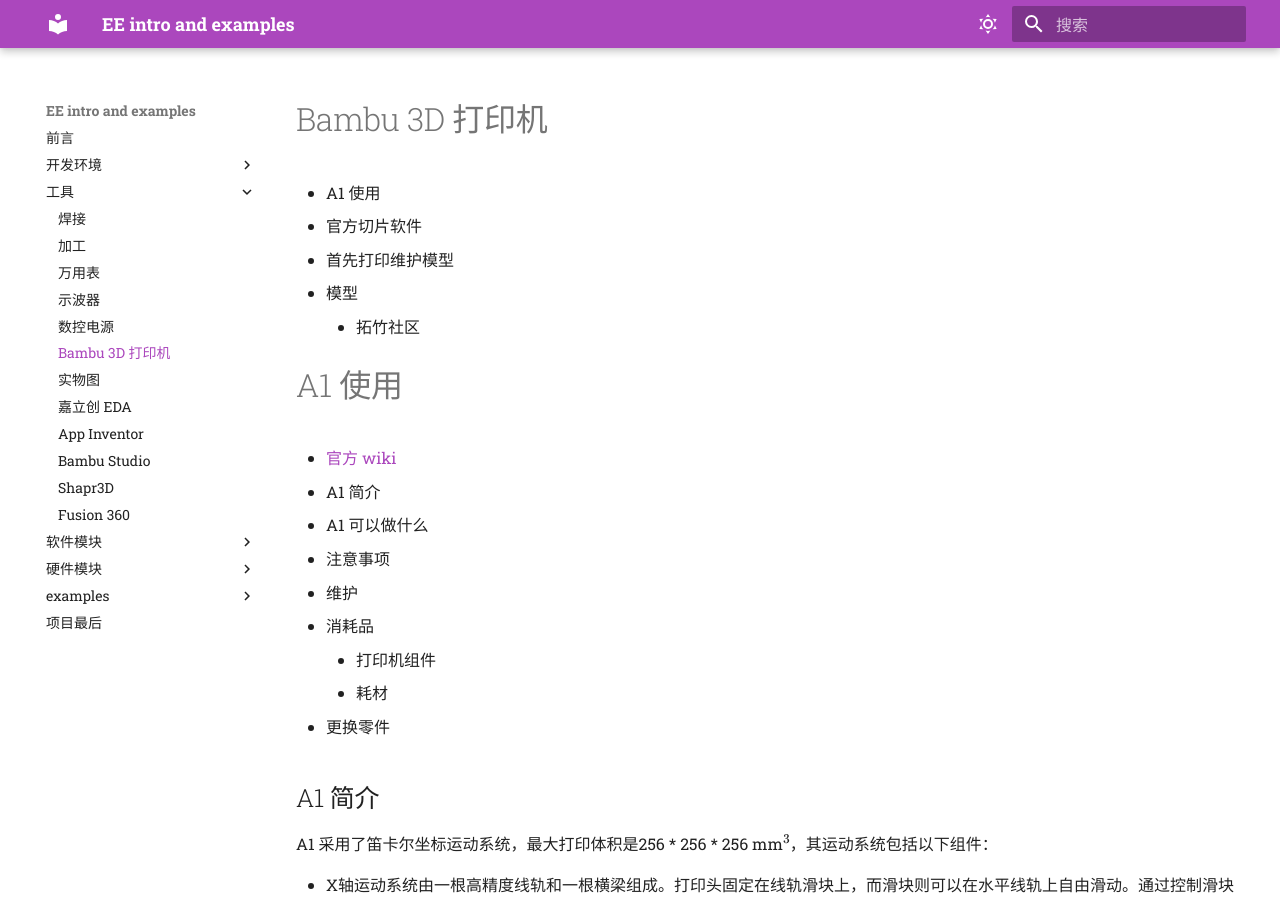
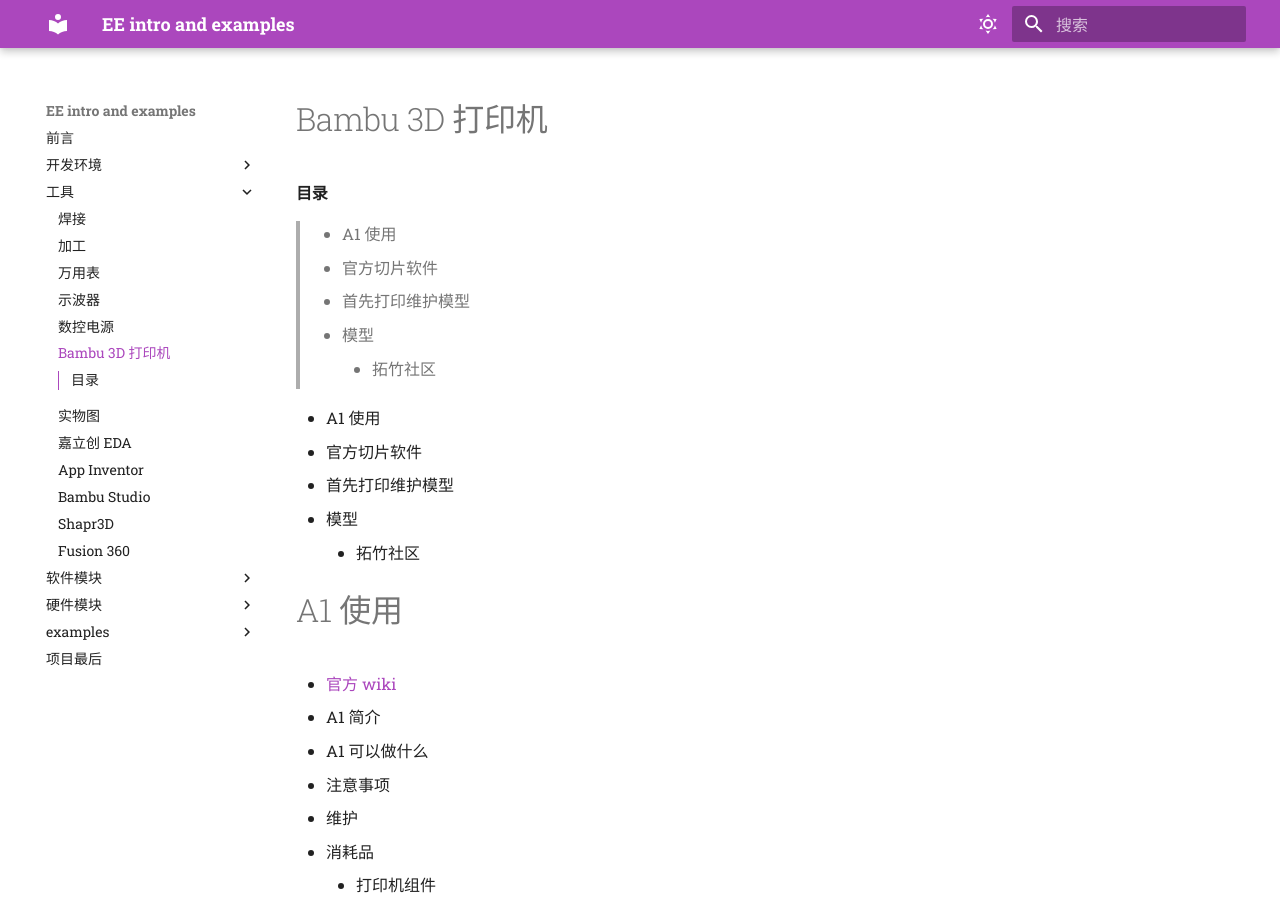
Before and after one commit to liangshao07/ee-notes-and-examples, an MkDocs documentation site: the page built from docs/工具/Bambu 3D 打印机.md, in a window 1280 px wide and 900 px high. Built offline with MkDocs 1.6.1 and Material for MkDocs 9.7.7, drawn with Linux system fonts in a browser that asks for light colours; comment, search, counter and statistics services are not loaded.

Commit message:
Update Bambu 3D 打印机.md

```diff
--- a/docs/工具/Bambu 3D 打印机.md
+++ b/docs/工具/Bambu 3D 打印机.md
@@ -1,4 +1,12 @@
 # Bambu 3D 打印机
+
+#### 目录
+
+> - A1 使用
+> - 官方切片软件
+> - 首先打印维护模型
+> - 模型
+>     - 拓竹社区
 
 - A1 使用
 - 官方切片软件
```
